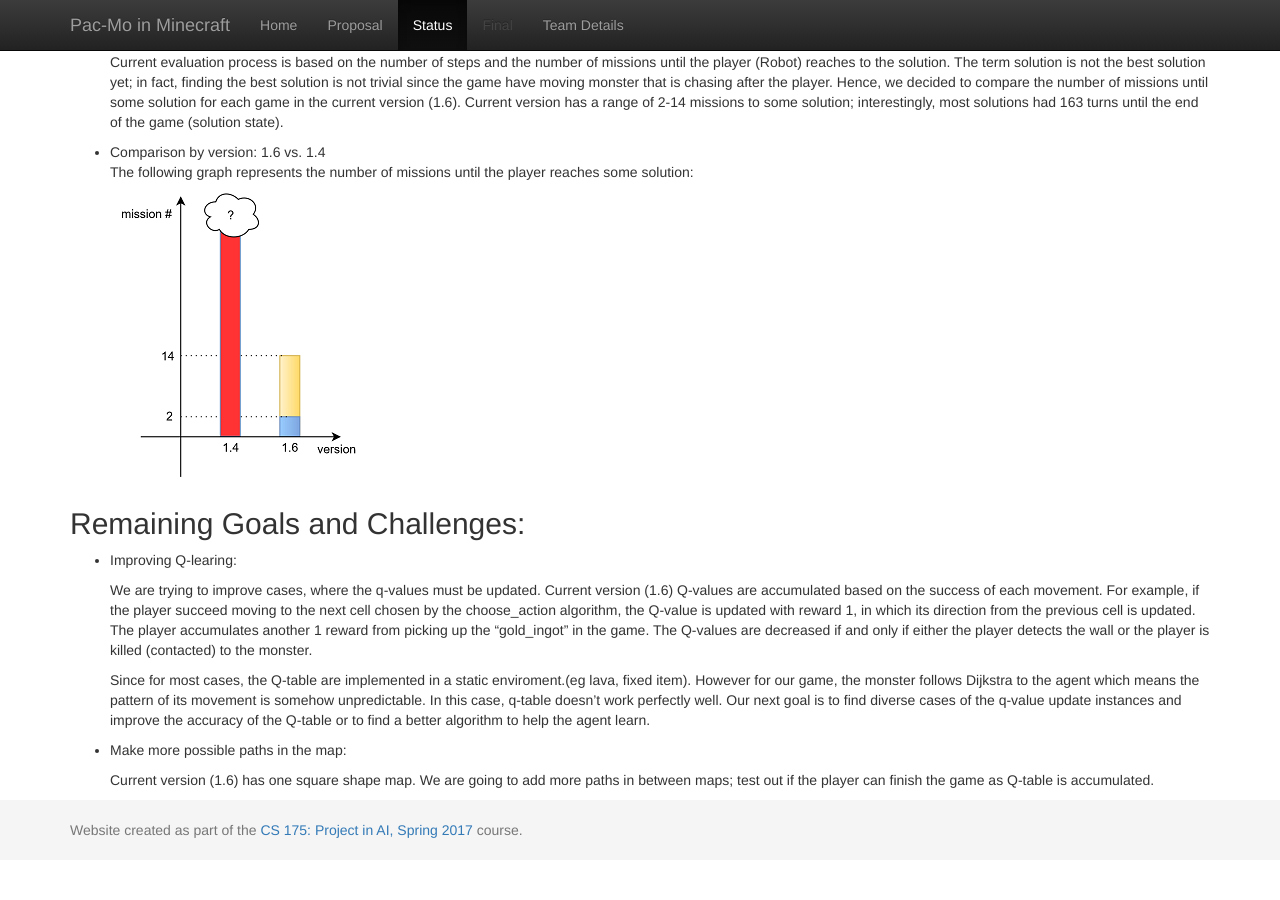
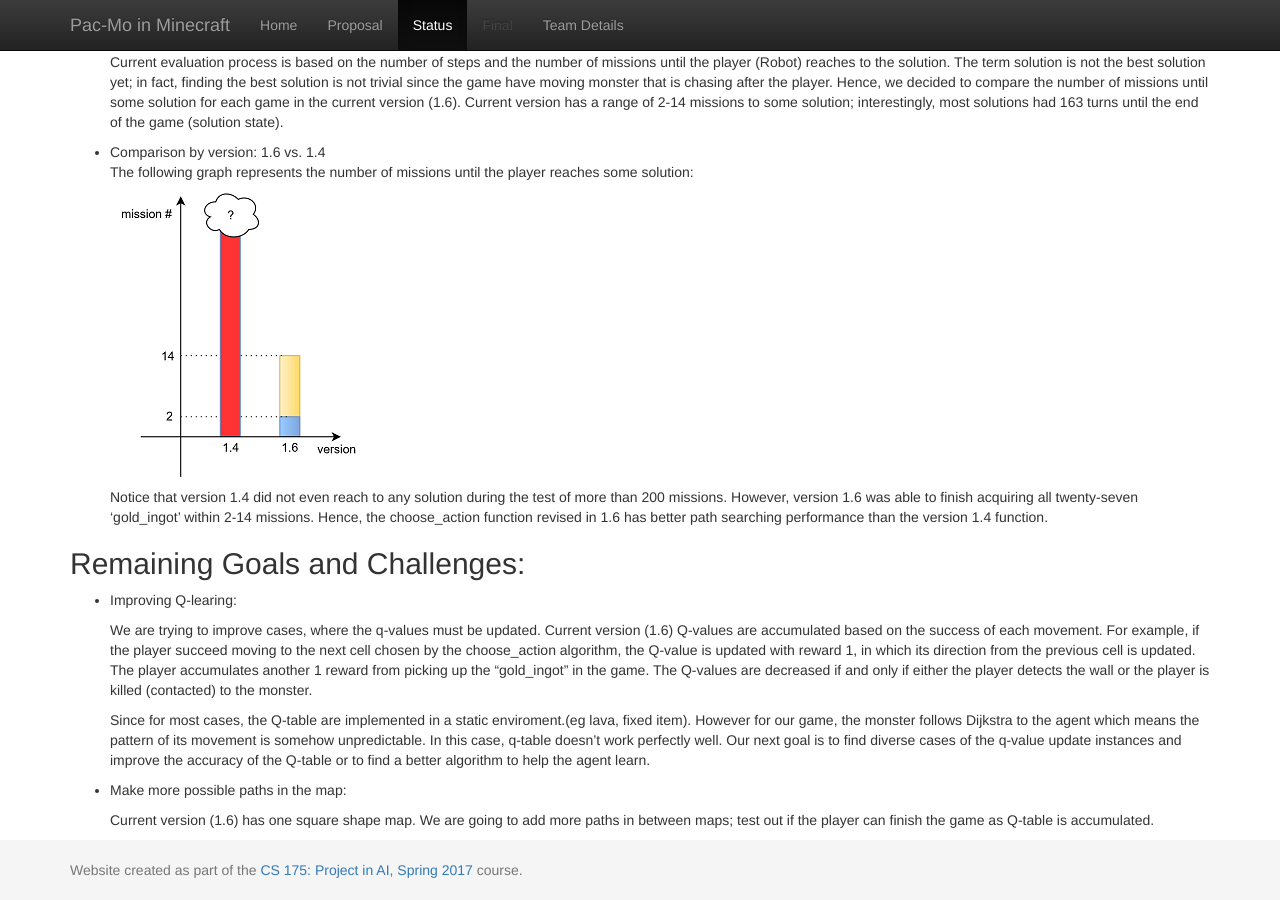
Before and after one commit to qdingqim/Pac-mo, a Jekyll site: the page built from docs/status.md, in a window 1280 px wide and 900 px high, scrolled down 590 px. Built offline with Jekyll 4.4.1, drawn with Linux system fonts in a browser that asks for light colours; before the commit the page ends 1450 px from its top, so only the background shows below that.

Commit message:
Update status.md

```diff
--- a/docs/status.md
+++ b/docs/status.md
@@ -23,6 +23,7 @@
 - Comparison by version: 1.6 vs. 1.4
 <br>The following graph represents the number of missions until the player reaches some solution:
 <br>![Alt Text](https://github.com/qdingqim/Pac-mo/raw/master/docs/status_etc/graph.png)
+<br> Notice that version 1.4 did not even reach to any solution during the test of more than 200 missions. However, version 1.6 was able to finish acquiring all twenty-seven 'gold_ingot' within 2-14 missions. Hence, the choose_action function revised in 1.6 has better path searching performance than the version 1.4 function.
 
 ## Remaining Goals and Challenges:
 - Improving Q-learing:
```
